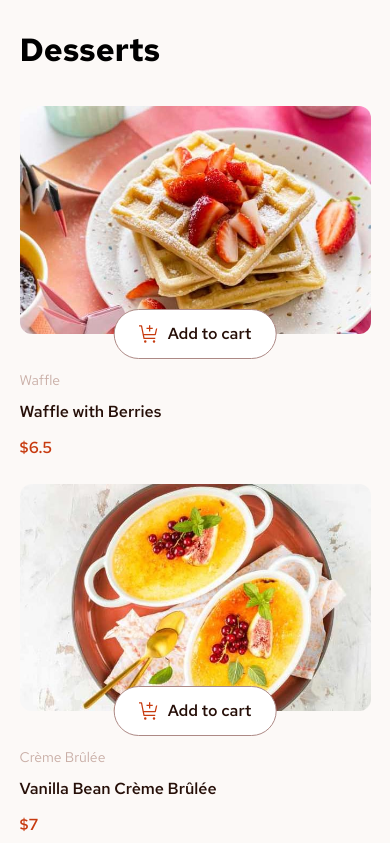
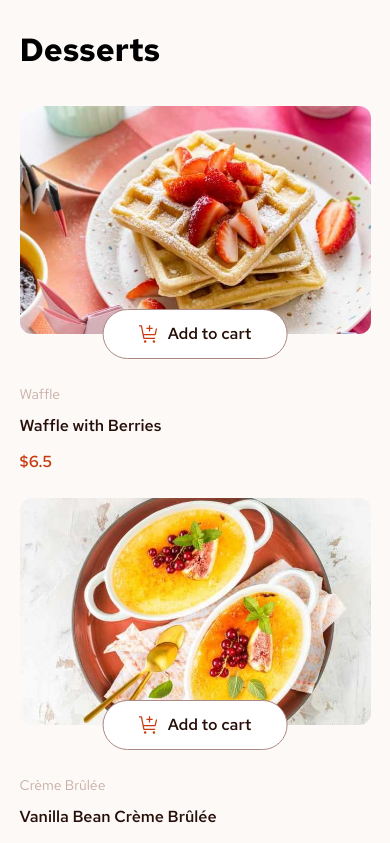
Before and after one commit to devPauloski/product-list-with-cart, a React (Vite) app: page / in a window 390 px wide. Shown: the top 843 px of the page. Built offline with nearby package versions, Linux system fonts and the light colour scheme.

Commit message:
Style product list

```diff
--- a/src/App.jsx
+++ b/src/App.jsx
@@ -1,11 +1,14 @@
+import { useState } from "react";
 import "./App.css";
 import Product from "./components/Product.jsx";
 import Cart from "./components/Cart.jsx";
 import Order from "./components/Order.jsx";
 
 function App() {
+  const [cartItems, setCartItems] = useState([]);
+
   return (
-    <main className="max-w-[35rem] md:max-w-[76.25rem] mx-auto w-[90%] grid my-[1.875rem] md:grid-cols-[1fr_30%] gap-7">
+    <main className="max-w-[30rem] md:max-w-[76.25rem] mx-auto w-[90%] grid my-[1.875rem] md:grid-cols-[1fr_30%] gap-7">
       <Product />
       <Cart />
       <Order />
--- a/src/components/Product.jsx
+++ b/src/components/Product.jsx
@@ -4,8 +4,7 @@ function ProductList() {
   const products = data.map((item) => {
     return (
       <li key={item.id}>
-        <div className="relative mb-9">
-          <picture>
+        <picture>
             <source srcSet={item.image.desktop} media="(min-width: 64em)" />
             <source srcSet={item.image.tablet} media="(min-width: 48em)" />
             <img
@@ -14,7 +13,7 @@ function ProductList() {
               className="rounded-xl"
             />
           </picture>
-          <button className="inline-flex px-6 py-3 border-1 flex-wrap gap-2 rounded-[100vmax] cursor-pointer border-rose-400 absolute items-center justify-center -translate-y-2/4 bg-white -translate-x-2/4 left-2/4">
+          <button className="flex px-[10%] py-3 border-1 flex-wrap gap-2 rounded-[100vmax] cursor-pointer border-rose-400 items-center justify-center -translate-y-2/4 bg-white relative left-2/4 -translate-x-2/4">
             <img src="/assets/images/icon-add-to-cart.svg" alt="" />
             <span className="font-medium text-rose-900">Add to cart</span>
           </button>
@@ -27,7 +26,6 @@ function ProductList() {
               <img src="/assets/images/icon-decrement-quantity.svg" alt="" />
             </button>
           </div>
-        </div>
         <p className="text-rose-300 mb-2.5 text-sm">{item.category}</p>
         <h2 className="mb-3 font-medium text-rose-900">{item.name}</h2>
         <p className="font-medium text-red">${item.price}</p>
```
